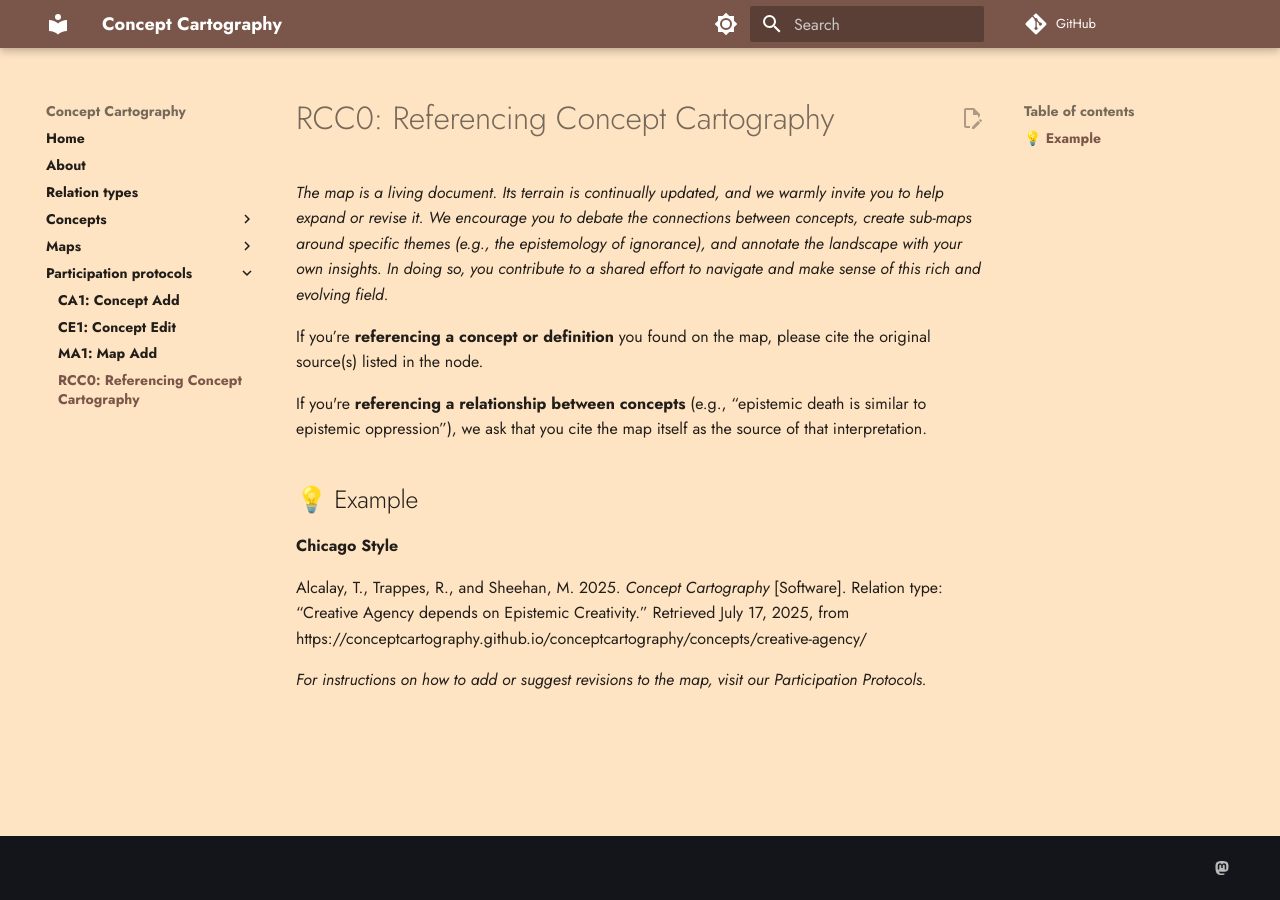
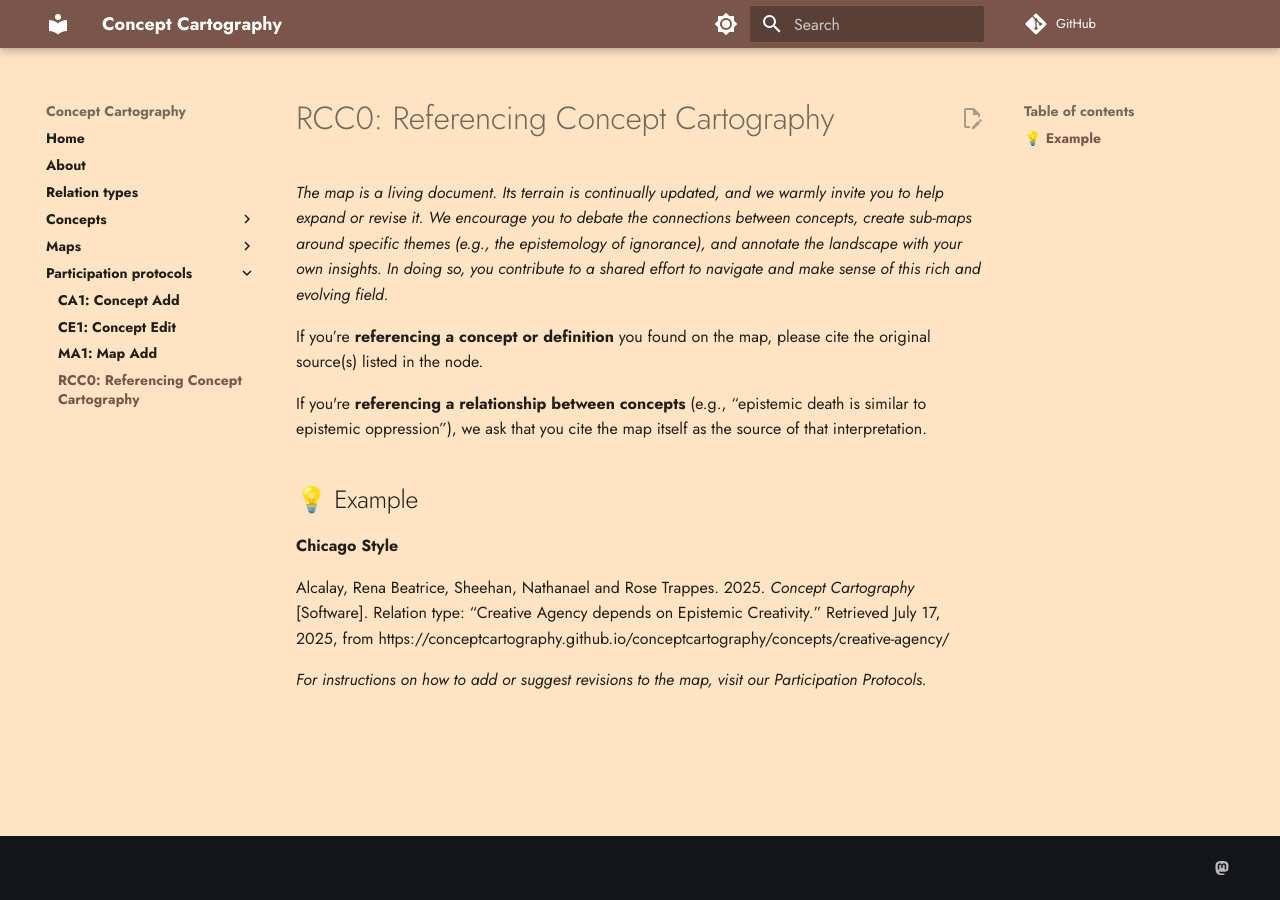
Before and after one commit to conceptcartography/conceptcartography, an MkDocs documentation site: the page built from docs/participation protocols/RCC0.md, in a window 1280 px wide. Built offline with MkDocs 1.6.1 and Material for MkDocs 9.7.7, drawn with Linux system fonts in a browser that asks for light colours; comment, search, counter and statistics services are not loaded; the version menu is left out.

Commit message:
Update RCC0.md
I updated the reference example with our actual names - somehow our initials didn't match properly? And put our names in alphabetical order.

```diff
--- a/docs/participation protocols/RCC0.md
+++ b/docs/participation protocols/RCC0.md
@@ -10,7 +10,7 @@ If you're **referencing a relationship between concepts** (e.g., “epistemic de
 
 **Chicago Style**
 
-Alcalay, T., Trappes, R., and Sheehan, M. 2025. _Concept Cartography_ [Software]. Relation type: “Creative Agency depends on Epistemic Creativity.” Retrieved July 17, 2025, from https://conceptcartography.github.io/conceptcartography/concepts/creative-agency/
+Alcalay, Rena Beatrice, Sheehan, Nathanael and Rose Trappes. 2025. _Concept Cartography_ [Software]. Relation type: “Creative Agency depends on Epistemic Creativity.” Retrieved July 17, 2025, from https://conceptcartography.github.io/conceptcartography/concepts/creative-agency/
 
 
 _For instructions on how to add or suggest revisions to the map, visit our Participation Protocols._
```
